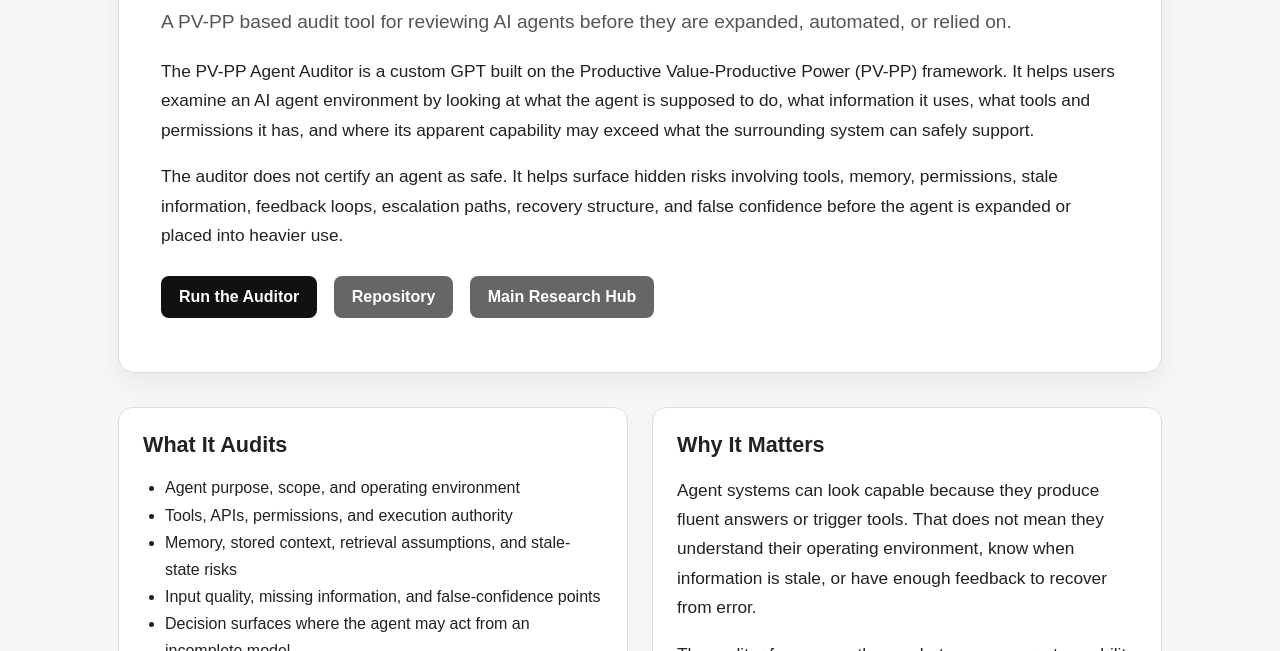
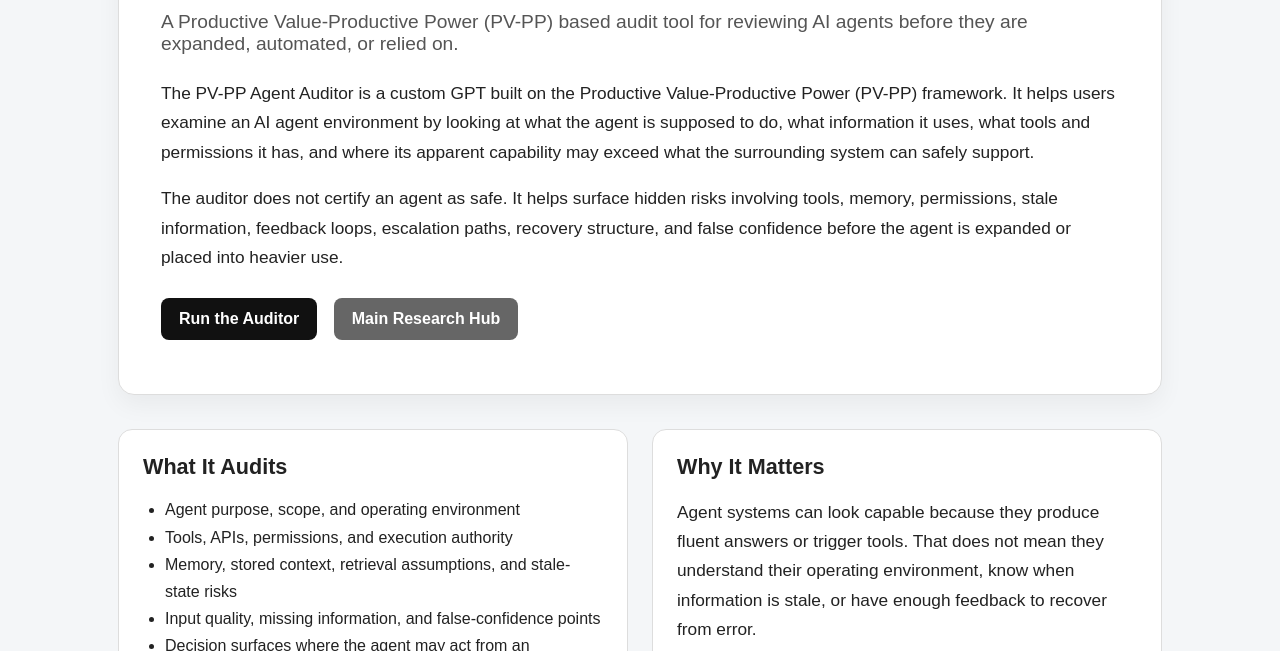
Before and after one commit to AmundsenLance/PV-PP-Agent-Decision-Layer, a plain HTML site: page index.html in a window 1280 px wide. Shown: the part 149-800 px from the top of the page. Drawn offline with Linux system fonts and the light colour scheme.

Commit message:
Update subtitle for clarity and detail

```diff
--- a/index.html
+++ b/index.html
@@ -106,7 +106,7 @@ footer {
   <div class="hero">
     <h1>PV-PP Agent Auditor</h1>
     <div class="subtitle">
-      A PV-PP based audit tool for reviewing AI agents before they are expanded, automated, or relied on.
+      A Productive Value-Productive Power (PV-PP) based audit tool for reviewing AI agents before they are expanded, automated, or relied on.
     </div>
     <p>
       The PV-PP Agent Auditor is a custom GPT built on the Productive Value-Productive Power (PV-PP) framework. It helps users examine an AI agent environment by looking at what the agent is supposed to do, what information it uses, what tools and permissions it has, and where its apparent capability may exceed what the surrounding system can safely support.
@@ -116,7 +116,6 @@ footer {
     </p>
     <div class="buttons">
       <a href="https://chatgpt.com/g/g-69c115a5b5a081918bb89c23f6b20446-pv-pp-agent-decision-engine/" target="_blank">Run the Auditor</a>
-      <a class="secondary" href="https://github.com/AmundsenLance/PV-PP-Agent-Decision-Layer" target="_blank">Repository</a>
       <a class="secondary" href="https://amundsenlance.github.io/" target="_blank">Main Research Hub</a>
     </div>
   </div>
```
